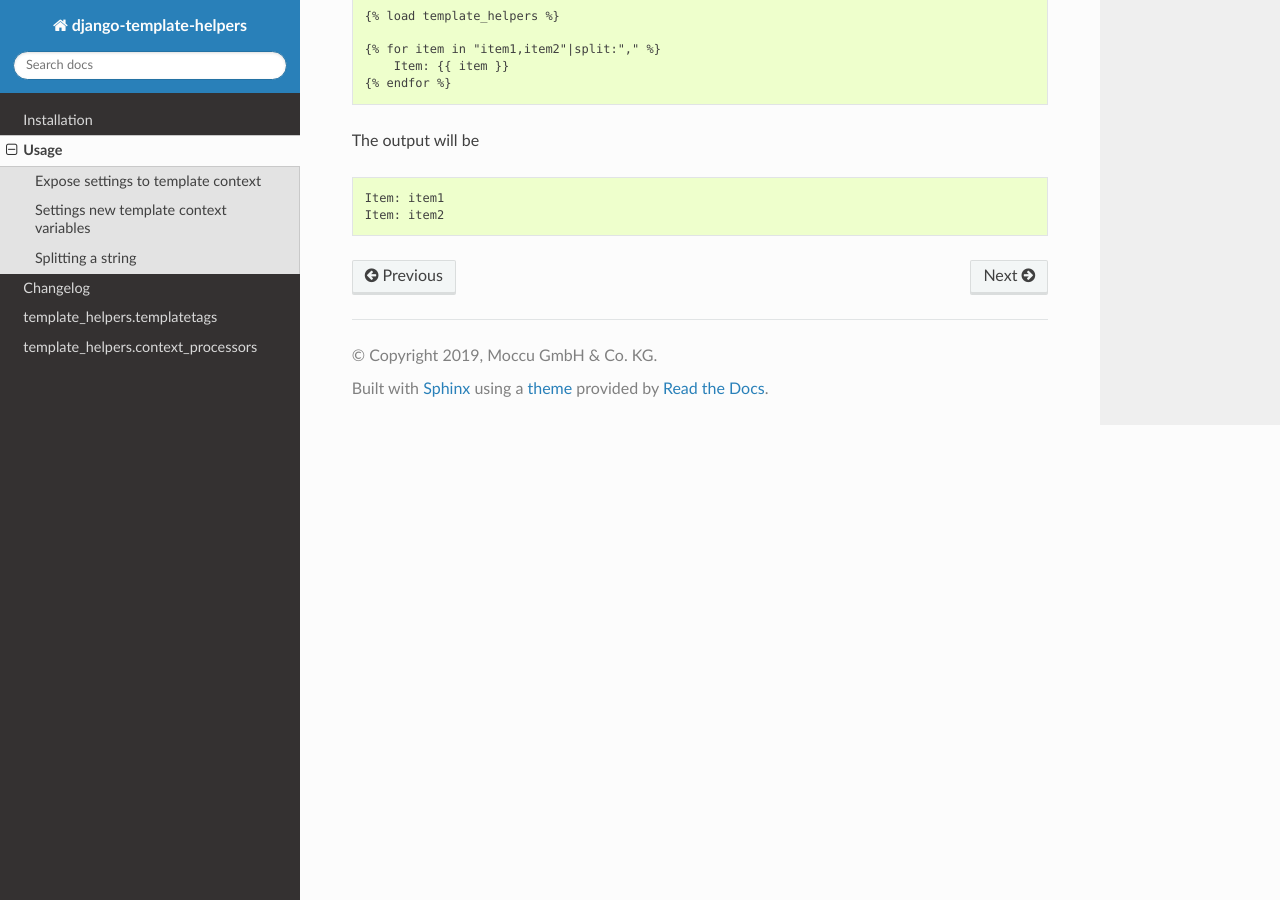
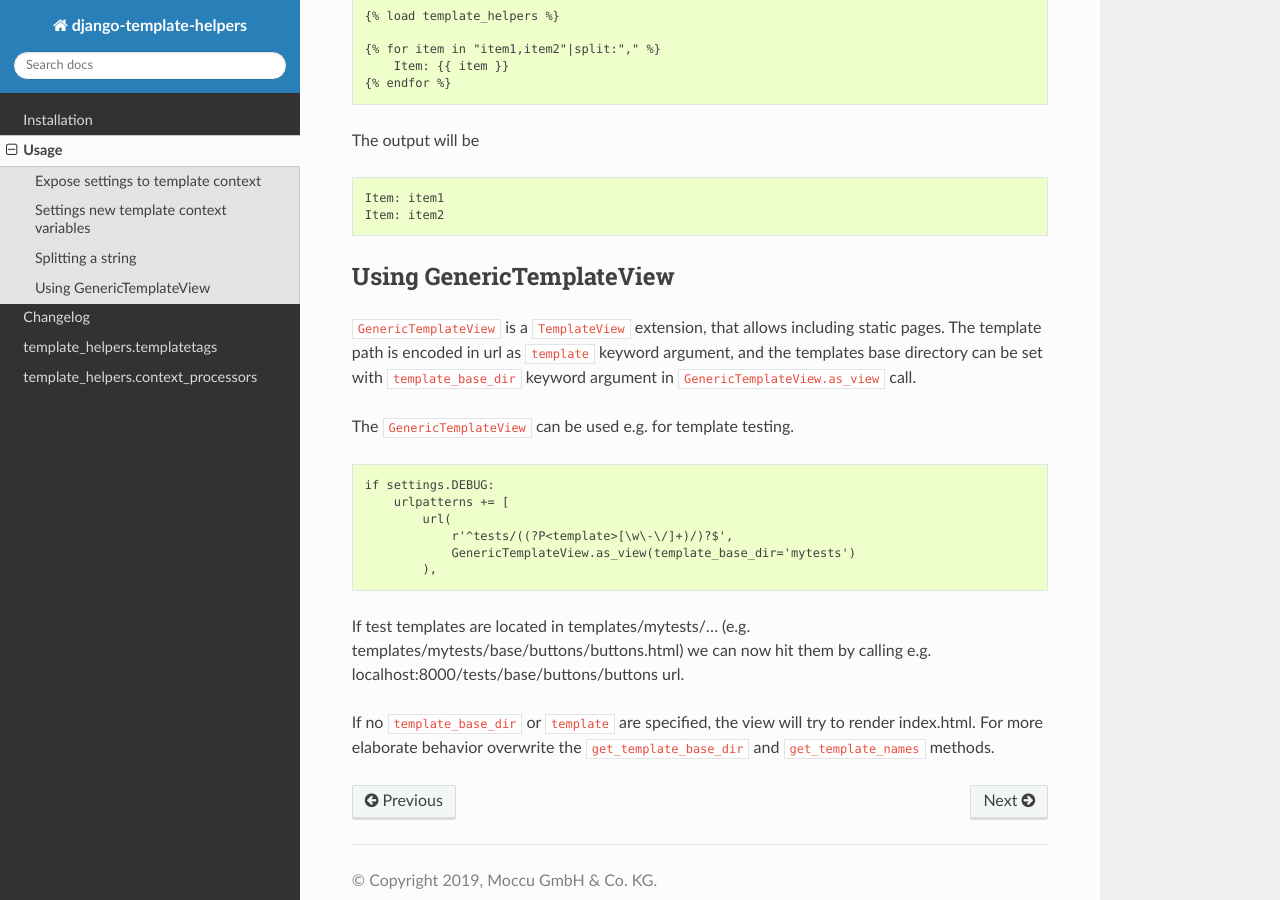
Before and after one commit to stephrdev/django-template-helpers, a Sphinx documentation site: the page built from docs/usage.rst, in a window 1280 px wide and 900 px high, scrolled down 966 px. Built offline with Sphinx 7.4.7 and the Read the Docs theme 2.0.0, drawn with Linux system fonts in a browser that asks for light colours.

Commit message:
Add GenericTemplateView helper (#1)

```diff
--- a/README.rst
+++ b/README.rst
@@ -27,6 +27,7 @@
 * Template tag to set a new context variable ``set``
 * Template filter to split a string into a list ``split``
 * Context processor to expose selected settings to the templates
+* GenericTemplateView for static pages
 
 
 Requirements
--- a/docs/usage.rst
+++ b/docs/usage.rst
@@ -59,3 +59,32 @@
 
     Item: item1
     Item: item2
+
+
+Using GenericTemplateView
+-------------------------
+
+``GenericTemplateView`` is a ``TemplateView`` extension, that allows including
+static pages. The template path is encoded in url as ``template`` keyword argument,
+and the templates base directory can be set with ``template_base_dir``
+keyword argument in ``GenericTemplateView.as_view`` call.
+
+
+The ``GenericTemplateView`` can be used e.g. for template testing.
+
+.. code-block:: text
+
+    if settings.DEBUG:
+        urlpatterns += [
+            url(
+                r'^tests/((?P<template>[\w\-\/]+)/)?$',
+                GenericTemplateView.as_view(template_base_dir='mytests')
+            ),
+
+If test templates are located in templates/mytests/...
+(e.g. templates/mytests/base/buttons/buttons.html) we can now hit them by calling
+e.g. localhost:8000/tests/base/buttons/buttons url.
+
+If no ``template_base_dir`` or ``template`` are specified, the view will try to render index.html.
+For more elaborate behavior overwrite the ``get_template_base_dir`` and ``get_template_names``
+methods.
--- a/template_helpers/__init__.py
+++ b/template_helpers/__init__.py
@@ -1 +1 @@
-__version__ = '0.0.1'
+__version__ = '0.0.2'
```
Also changed, not shown: CHANGELOG.rst (+7 -0 lines), 2 other files.
